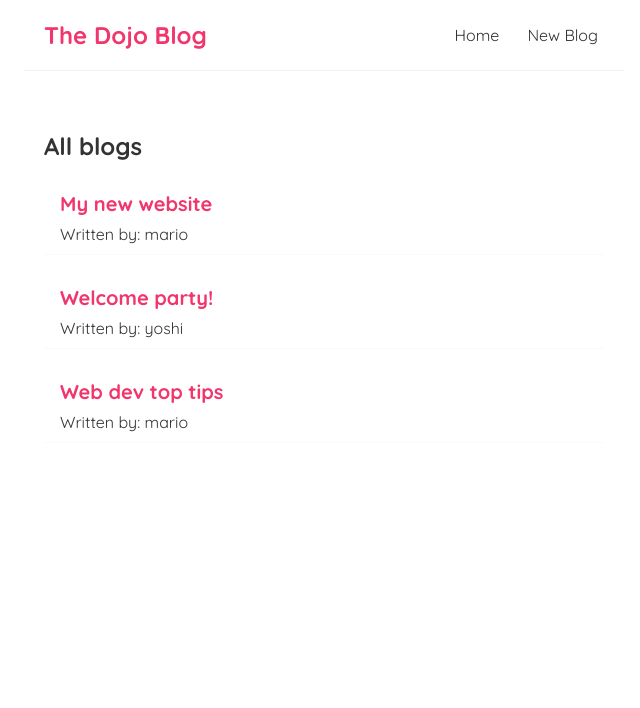
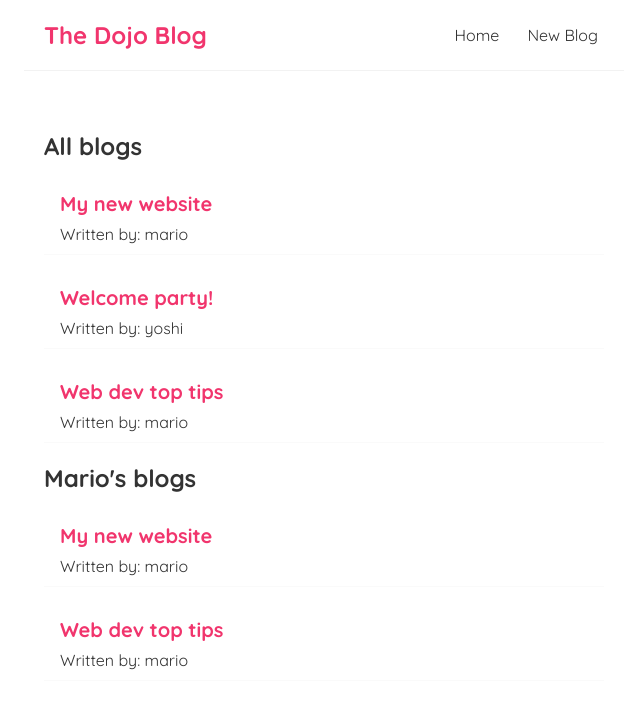
Before and after one commit to mostmojo/dojo-blog, a React (Create React App) app: page / in a window 1280 px wide. Shown: the top 708 px of the page, without its empty margins (316-956 px from the left). Built offline with nearby package versions, Linux system fonts and the light colour scheme.

Commit message:
Add new filtered BlogList component

```diff
--- a/src/Home.js
+++ b/src/Home.js
@@ -12,6 +12,7 @@ const Home = () => {
     <div className="home">
       {/* Pass blogs object from line 5 as a prop and store it in a variable called blogs */}
       <BlogList blogs={blogs} title="All blogs" />
+      <BlogList blogs={blogs.filter((blog) => blog.author === 'mario')} title="Mario's blogs" />
     </div>
    );
 }
```
